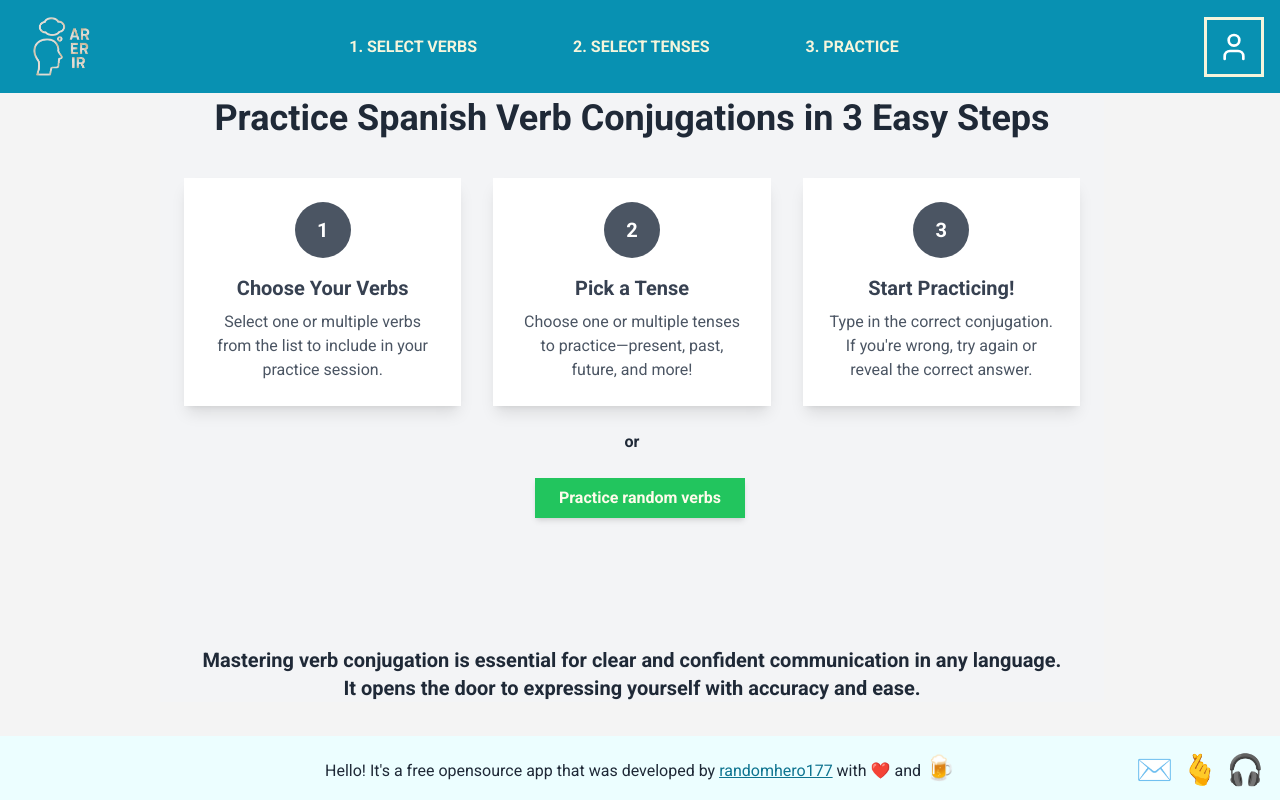
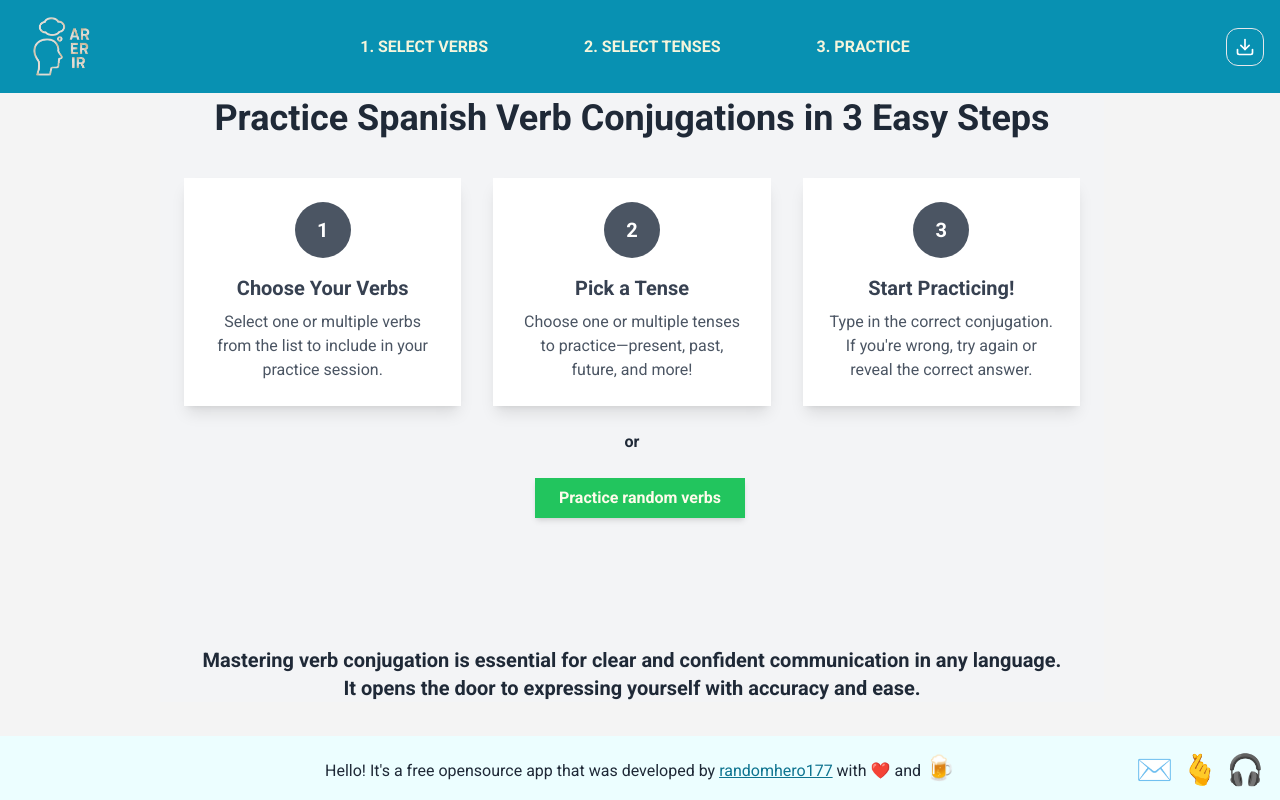
Before and after one commit to randomhero177/conjugate-me, a Next.js app: page / in a window 1280 px wide. Built offline with nearby package versions, Linux system fonts and the light colour scheme; no server answers; a web font is replaced by a local one.

Commit message:
[cme-41]: add install pwa component to main menu

```diff
--- a/src/components/MainMenu.tsx
+++ b/src/components/MainMenu.tsx
@@ -1,6 +1,7 @@
 "use client";
 import Link from "next/link";
 import { usePathname } from "next/navigation";
+import InstallButton from "@/components/pwa-button";
 import { PagesUrl } from "@/data/urls";
 import { User } from "lucide-react";
 
@@ -18,7 +19,6 @@ const MainMenu = () => {
           style={{ width: "60px", height: "auto" }}
         />
       </Link>
-
       {/*<Link href={PagesUrl.lang} className="p-4">
         Choose lang templ
       </Link>*/}
@@ -40,13 +40,16 @@ const MainMenu = () => {
       >
         <span className="hidden lg:inline">3.</span> Practice
       </Link>
-      <Link href={PagesUrl.register} className={`p-4 ms-auto pe-0`}>
+      <div className={`p-4 ms-auto pe-0`}>
+        <InstallButton />
+      </div>
+      {/*<Link href={PagesUrl.register} className={`p-4 ms-auto pe-0`}>
         <span
           className={`main-menu__user ${isActive(PagesUrl.register) ? "main-menu__user_active" : ""}`}
         >
           <User size={32} color={"#fff"} />
         </span>
-      </Link>
+      </Link>*/}
     </div>
   );
 };
--- /dev/null
+++ b/src/components/pwa-button.tsx
@@ -0,0 +1,41 @@
+"use client";
+
+import { useEffect, useState } from "react";
+import { Download } from "lucide-react";
+
+export default function InstallButton() {
+  const [promptEvent, setPromptEvent] = useState<any>(null);
+
+  useEffect(() => {
+    const handler = (e: any) => {
+      e.preventDefault();
+      setPromptEvent(e);
+    };
+
+    window.addEventListener("beforeinstallprompt", handler);
+
+    return () => window.removeEventListener("beforeinstallprompt", handler);
+  }, []);
+
+  const installApp = async () => {
+    if (promptEvent) {
+      promptEvent.prompt();
+      await promptEvent.userChoice;
+    } else {
+      alert(
+        "To install this app, use your browser menu and choose 'Add to Home Screen'",
+      );
+    }
+  };
+
+  return (
+    <button
+      onClick={installApp}
+      title="Install app"
+      aria-label="Install app"
+      className="p-2 rounded-xl border hover:bg-gray-400"
+    >
+      <Download className="w-5 h-5" color={"#fff"} />
+    </button>
+  );
+}
```
